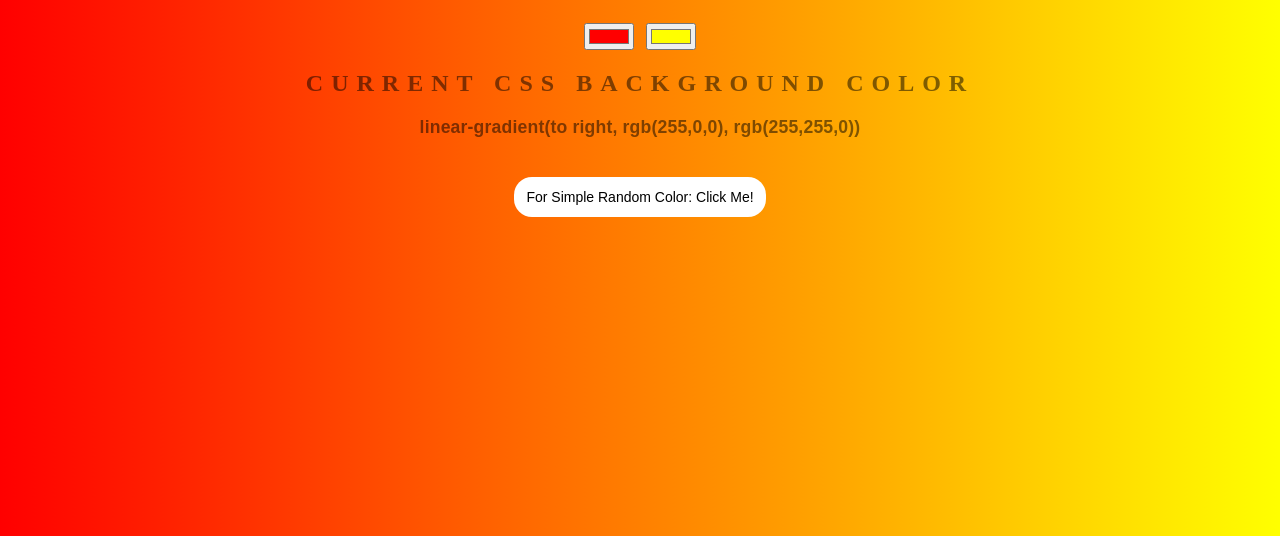
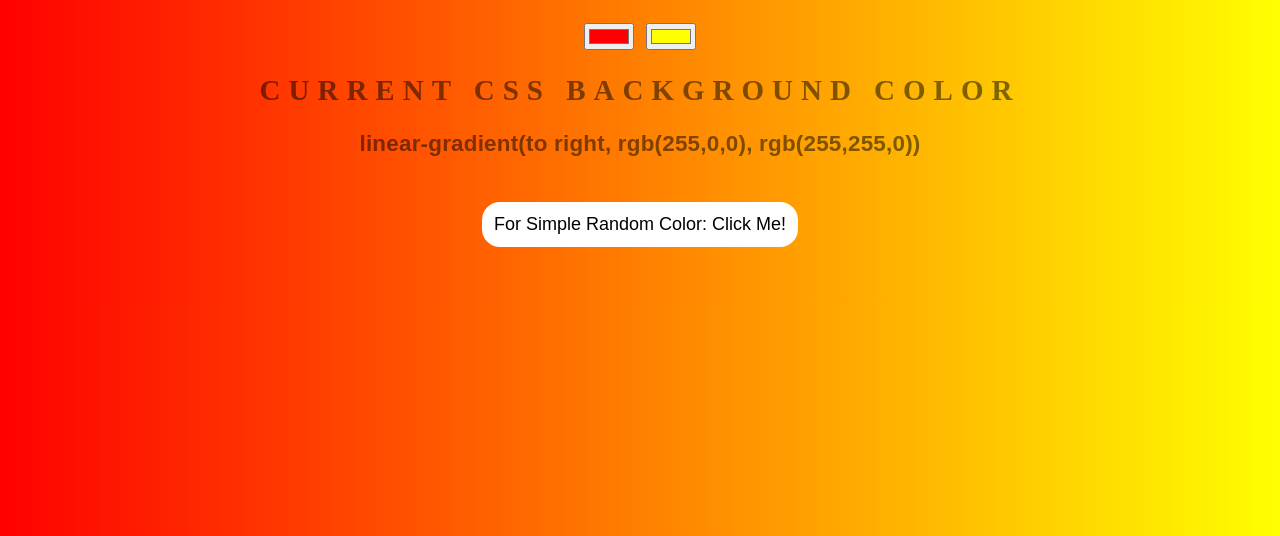
Before and after one commit to ZaynAliShan/css-background-color, a plain HTML site: page index.html in a window 1280 px wide. Shown: the part 182-718 px from the top of the page. Drawn offline with Linux system fonts and the light colour scheme.

Commit message:
Update style.css

```diff
--- a/style.css
+++ b/style.css
@@ -27,7 +27,7 @@ h1 {
 }
 
 h3 {
-	font: 900 1.1em 'Raleway', sans-serif;
+	font: 900 1.4em 'Raleway', sans-serif;
     color: rgba(0,0,0,.5);
     text-align: center;
     text-transform: none;
@@ -47,7 +47,7 @@ a,.white{
   text-align: center;
   text-decoration: none;
   display: inline-block;
-  font-size: 14px;
+  font-size: 18px;
   margin: 4px 2px;
   transition-duration: 0.4s;
   cursor: pointer;
@@ -87,3 +87,6 @@ footer {
 .fab,.fa-linkedin{
     font-size: 22px;
 }
+h2 {
+    font-size: 29px;
+}
```
